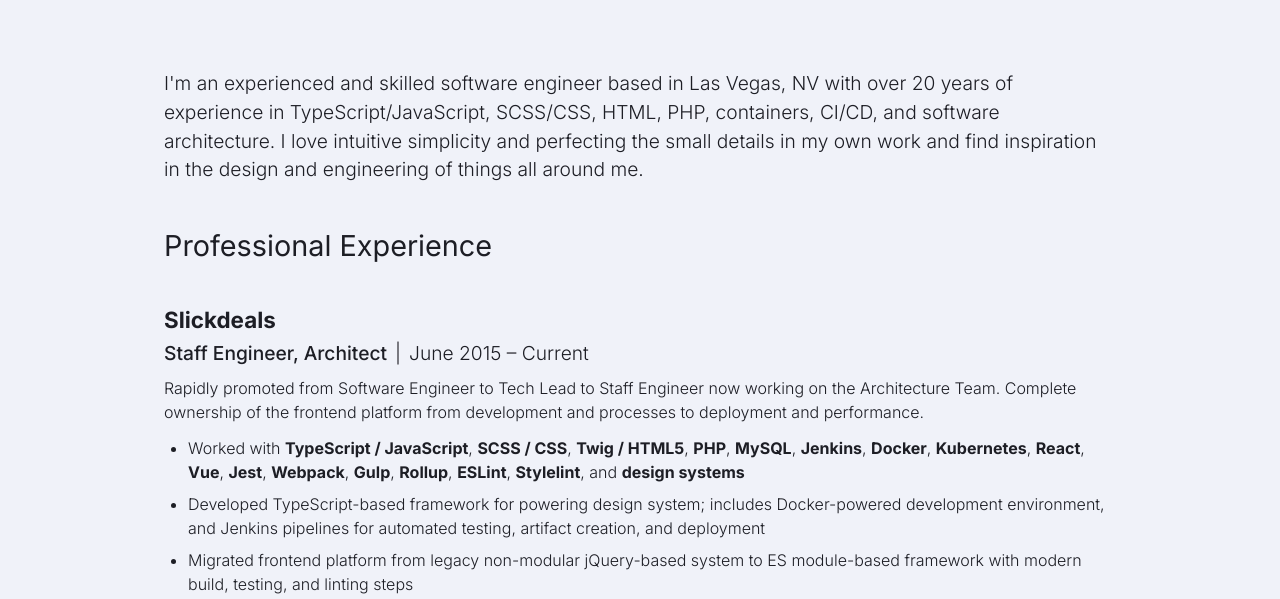
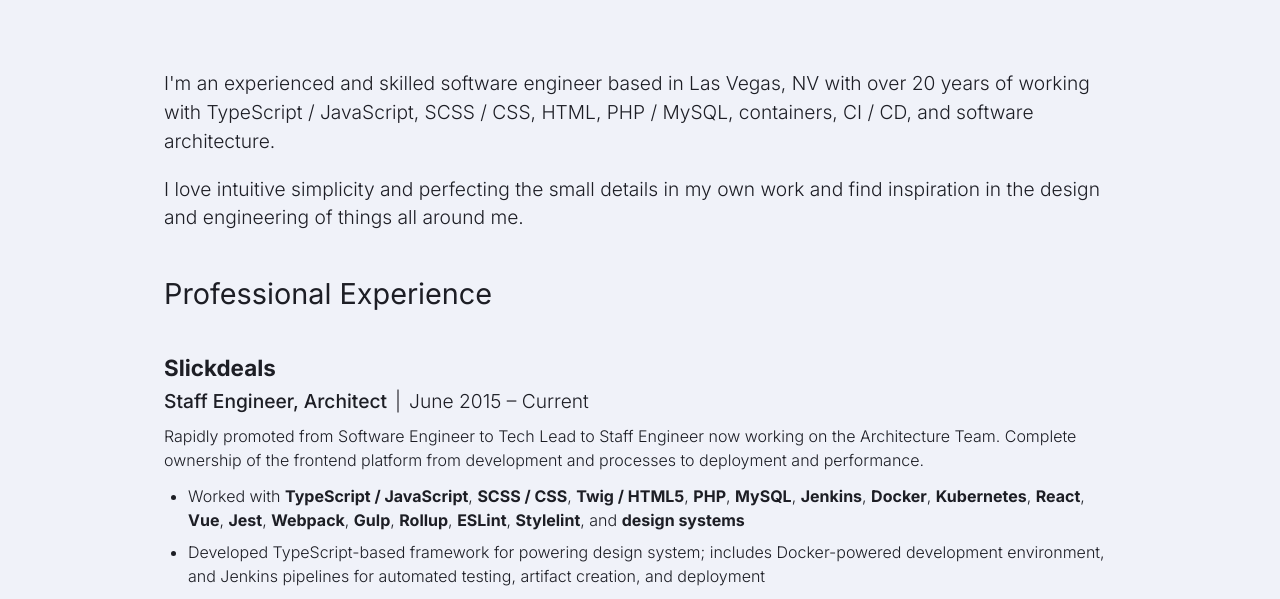
Before and after one commit to roberekson/dot-com, a website: page src/html/index.html in a window 1280 px wide. Shown: the part 186-785 px from the top of the page. Drawn offline with nearby package versions, Linux system fonts and the light colour scheme; files that its build step writes are made by us from their sources.

Commit message:
fix: :recycle: Improve intro wording and style

```diff
--- a/src/html/index.html
+++ b/src/html/index.html
@@ -27,7 +27,8 @@
             <h2 class="title">Staff Engineer, Frontend Architect</h2>
         </header>
         <main>
-            <p>I'm an experienced and skilled software engineer based in Las Vegas, NV with over 20 years of experience in TypeScript/JavaScript, SCSS/CSS, HTML, PHP, containers, CI/CD, and software architecture. I love intuitive simplicity and perfecting the small details in my own work and find inspiration in the design and engineering of things all around me.</p>
+            <p class="intro">I'm an experienced and skilled software engineer based in Las Vegas, NV with over 20 years of working with TypeScript / JavaScript, SCSS / CSS, HTML, PHP / MySQL, containers, CI / CD, and software architecture.</p>
+            <p class="intro">I love intuitive simplicity and perfecting the small details in my own work and find inspiration in the design and engineering of things all around me.</p>
 
             <section class="professional">
 
--- a/src/scss/_base.scss
+++ b/src/scss/_base.scss
@@ -93,6 +93,11 @@
     strong {
         font-weight: tokens.$font-weight-bold;
     }
+
+    &.intro {
+        font-size: 1.2rem;
+        font-weight: tokens.$font-weight-light;
+    }
 }
 
 dl {
--- a/src/scss/_layout.scss
+++ b/src/scss/_layout.scss
@@ -3,11 +3,6 @@
 main {
     margin-top: tokens.$spacing-large;
     padding: tokens.$spacing-gutter;
-
-    > p:first-of-type {
-        font-size: 1.2rem;
-        font-weight: tokens.$font-weight-light;
-    }
 }
 
 .site-wrapper {
```
